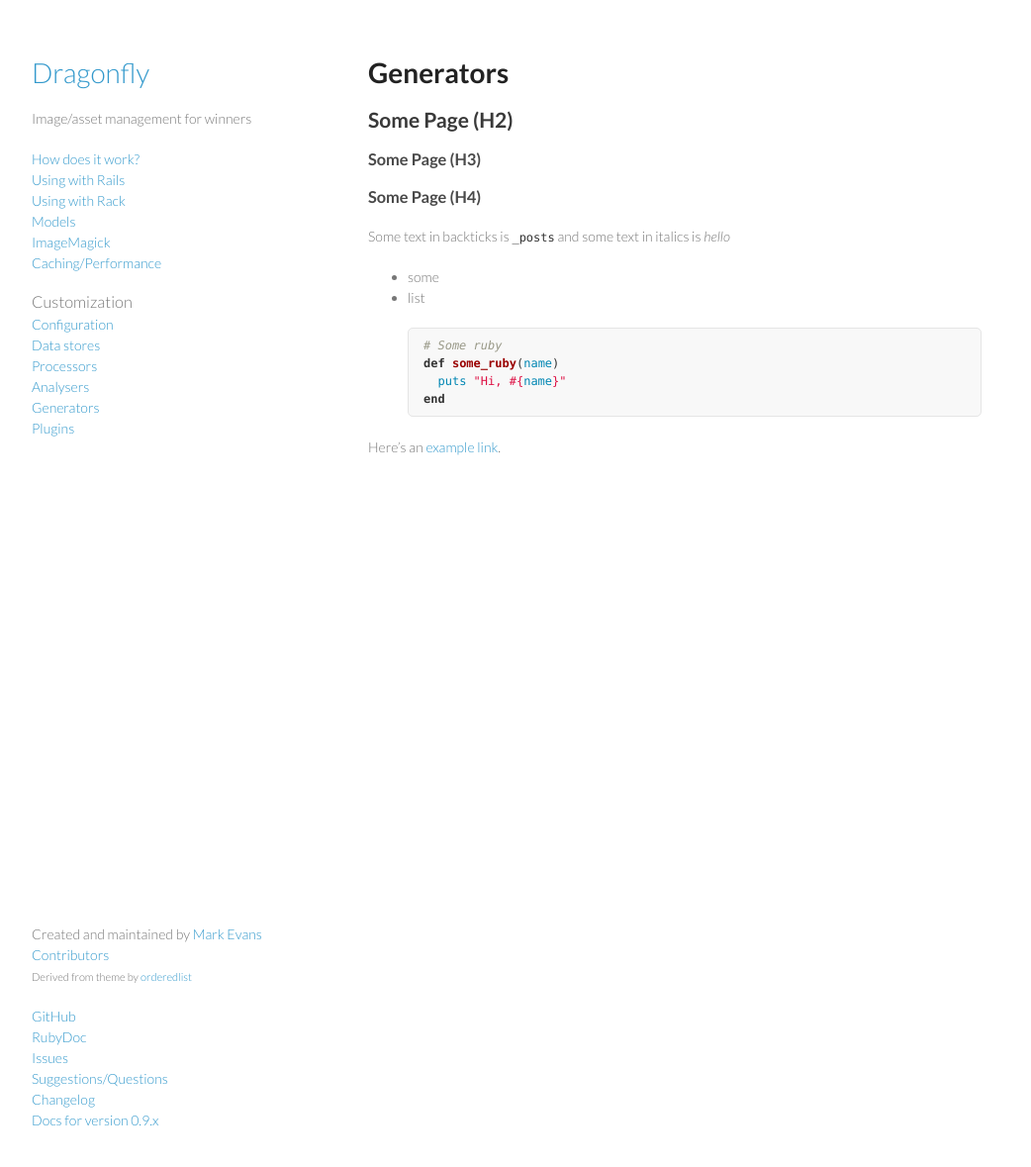
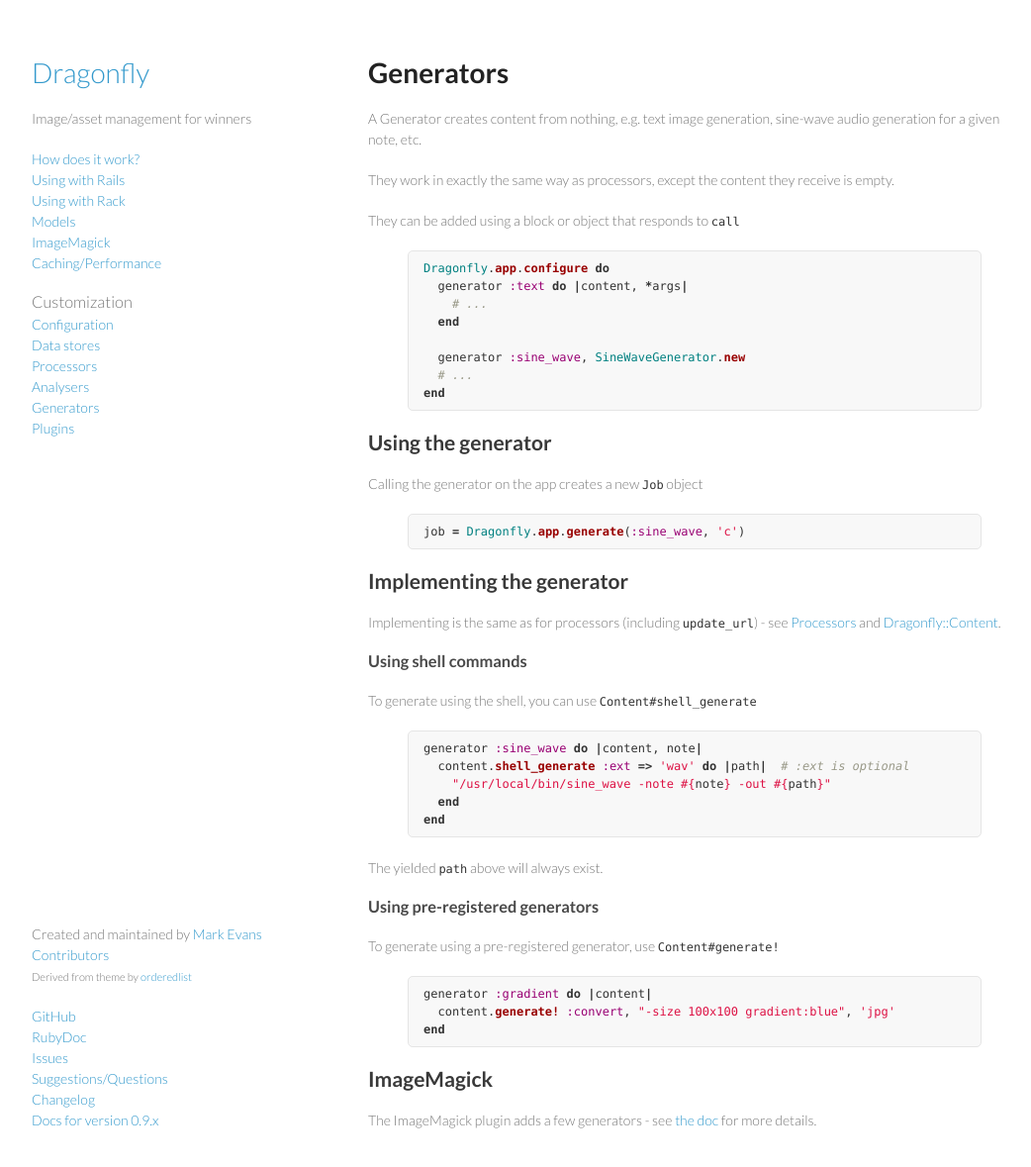
Before and after one commit to brendon/dragonfly-docs, a Jekyll site: the page built from _posts/0000-02-05-generators.md, in a window 1280 px wide and 1212 px high. Shown: the top 1179 px of the window at 99% size, without its empty margins (108-1150 px from the left). Built offline with Jekyll 4.4.1, drawn with Linux system fonts in a browser that asks for light colours; Markdown is read by kramdown in place of the engine named in the settings.

Commit message:
Generators doc

```diff
--- a/_posts/0000-02-05-generators.md
+++ b/_posts/0000-02-05-generators.md
@@ -5,22 +5,55 @@ tag: customization
 ---
 
 # Generators
-## Some Page (H2)
-### Some Page (H3)
-### Some Page (H4)
+A Generator creates content from nothing, e.g. text image generation, sine-wave audio generation for a given note, etc.
 
-Some text in backticks is `_posts` and some text in italics is _hello_
+They work in exactly the same way as processors, except the content they receive is empty.
 
-- some
-- list
+They can be added using a block or object that responds to `call`
+{% highlight ruby %}
+Dragonfly.app.configure do
+  generator :text do |content, *args|
+    # ...
+  end
+
+  generator :sine_wave, SineWaveGenerator.new
+  # ...
+end
+{% endhighlight %}
+<!-- *** silly asterisk highlighting -->
+
+## Using the generator
+Calling the generator on the app creates a new `Job` object
 
 {% highlight ruby %}
-# Some ruby
-def some_ruby(name)
-  puts "Hi, #{name}"
+job = Dragonfly.app.generate(:sine_wave, 'c')
+{% endhighlight %}
+
+## Implementing the generator
+Implementing is the same as for processors (including `update_url`) - see [Processors]({% post_url 0000-02-03-processors %})
+and <a href="http://rdoc.info/github/markevans/dragonfly/Dragonfly/Content" target="_blank">Dragonfly::Content</a>.
+
+### Using shell commands
+To generate using the shell, you can use `Content#shell_generate`
+
+{% highlight ruby %}
+generator :sine_wave do |content, note|
+  content.shell_generate :ext => 'wav' do |path|  # :ext is optional
+    "/usr/local/bin/sine_wave -note #{note} -out #{path}"
+  end
 end
 {% endhighlight %}
 
-Here's an [example link][link].
+The yielded `path` above will always exist.
 
-[link]:    http://example.com
+### Using pre-registered generators
+To generate using a pre-registered generator, use `Content#generate!`
+
+{% highlight ruby %}
+generator :gradient do |content|
+  content.generate! :convert, "-size 100x100 gradient:blue", 'jpg'
+end
+{% endhighlight %}
+
+## ImageMagick
+The ImageMagick plugin adds a few generators - see [the doc]({% post_url 0000-01-05-imagemagick %}) for more details.
```
